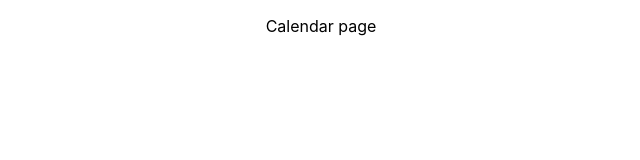
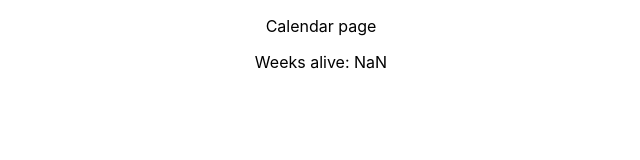
Before and after one commit to gsiou/hourglass, a React (Create React App) app: page /calendar in a window 1280 px wide. Shown: the top 160 px of the page, without its empty margins (319-959 px from the left). Built offline with nearby package versions, Linux system fonts and the light colour scheme.

Commit message:
Store input and calculate weeks alive

```diff
--- a/src/Calendar.js
+++ b/src/Calendar.js
@@ -4,8 +4,16 @@ const goToPage  = () => {
     window.location.href = '#start'
 }
 
-export default () => (
+export default () => {
+  const today = new Date().getTime() / 1000;
+  const bday = parseInt(localStorage.getItem('bday'));
+  const lifespan = parseInt(localStorage.getItem('lifespan'));
+
+  const weeksAlive = (today - bday) / 60 / 60 / 24 / 7;
+  return (
     <div className="App">
       <p>Calendar page</p>
+      <p>Weeks alive: {weeksAlive}</p>
     </div>
-);
+  );
+}
--- a/src/Landing.js
+++ b/src/Landing.js
@@ -1,11 +1,20 @@
-import React from 'react'
+import React, { useState } from 'react'
 import { Link } from "@reach/router"
 
 const goToPage  = () => {
     window.location.href = '#start'
 }
 
-export default () => (
+export default () => {
+  const [bday, setBday] = useState(new Date(0));
+  const [lifespan, setLifespan] = useState(80);
+
+  const store = () => {
+    localStorage.setItem('bday', JSON.stringify(Math.floor(new Date(bday).getTime()/1000)));
+    localStorage.setItem('lifespan', JSON.stringify(lifespan * 365 * 24 * 60 * 60));
+  }
+
+  return (
     <div className="App">
       <header className="App-header">
         <h1>H o u r g l a s s</h1>
@@ -13,14 +22,15 @@ export default () => (
       </header>
       <div className="Frontpage" id="start">
           <p>
-            I was born on <input type="date"/>
+            I was born on <input onChange={(e) => setBday(e.target.value)} value={bday} type="date"/>
           </p>
           <p>
-            I believe I'll die at the age of <input type="number" max={120}/>
+            I believe I'll die at the age of <input onChange={(e) => setLifespan(e.target.value)} value={lifespan} type="number" max={120}/>
           </p>
           <div className="Action">
-            <Link to="calendar" className="Next">Next <span className="fas fa-long-arrow-alt-right"/></Link>
+            <Link onClick={store} to="calendar" className="Next">Next <span className="fas fa-long-arrow-alt-right"/></Link>
           </div>
         </div>
     </div>
-);
+  );
+}
```
